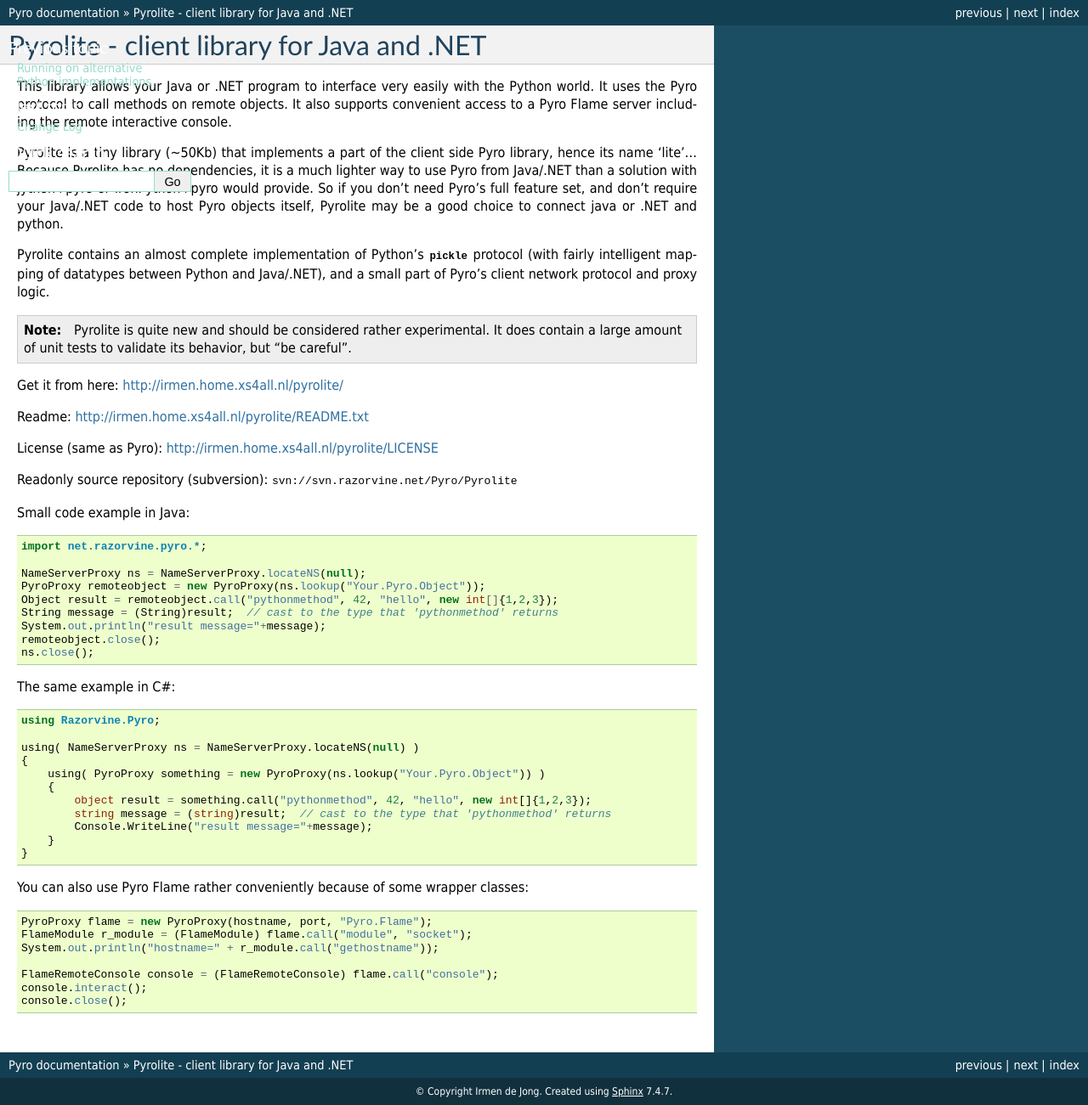
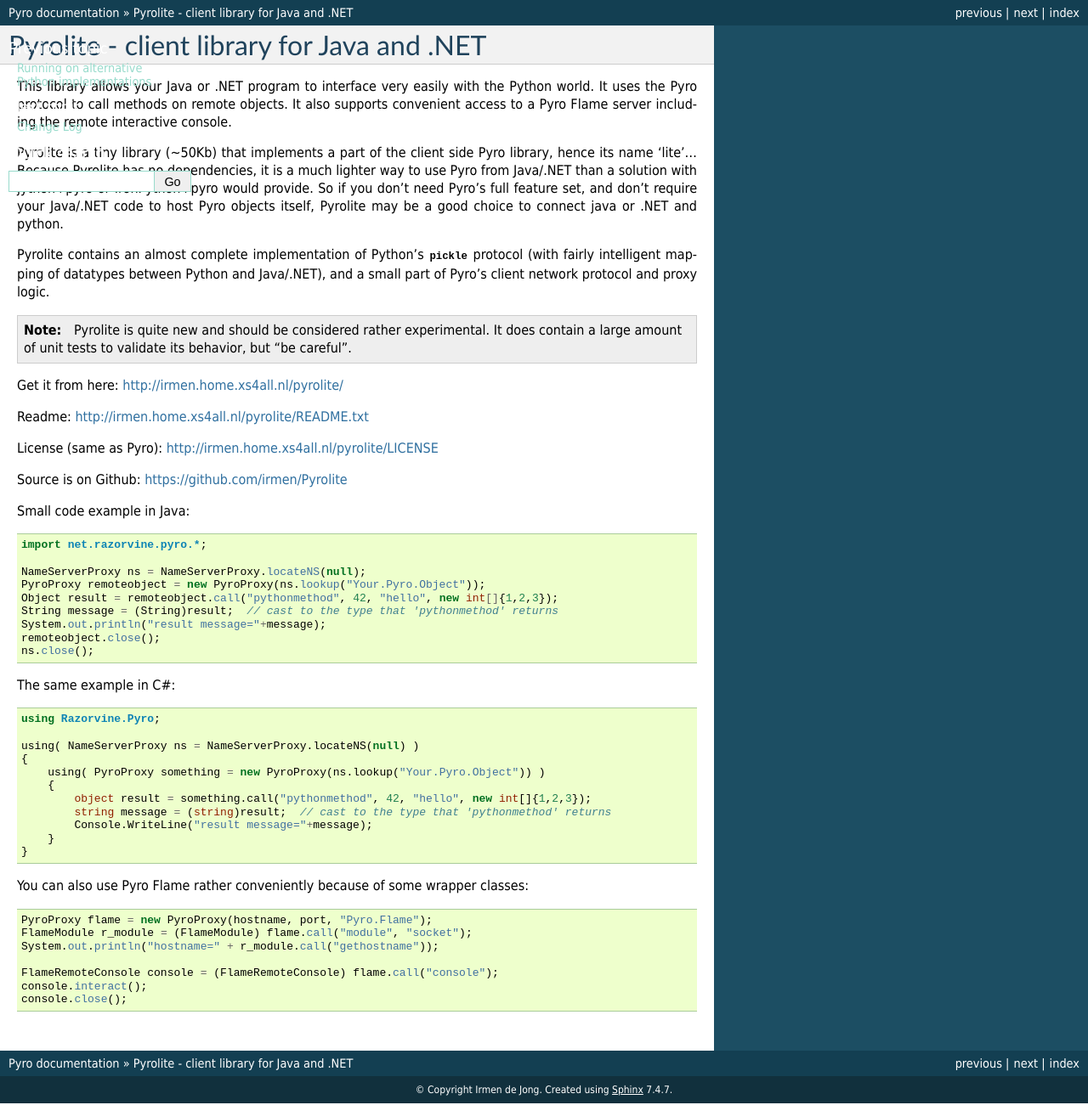
Before and after one commit to irmen/Pyro4, a Sphinx documentation site: the page built from docs/source/pyrolite.rst, in a window 1280 px wide. Shown: the whole page at 85% size. Built offline with Sphinx 7.4.7, drawn with Linux system fonts in a browser that asks for light colours; the version number could not be read and is left out.

Commit message:
updated source repo locations

```diff
--- a/docs/source/index.rst
+++ b/docs/source/index.rst
@@ -17,7 +17,7 @@
 Pyro is copyright © Irmen de Jong (irmen@razorvine.net | http://www.razorvine.net).  Please read :doc:`license`.
 
 Join the `Pyro mailing list <http://lists.sourceforge.net/lists/listinfo/pyro-core>`_ for questions and discussion.
-Pyro can be found on Pypi as `Pyro4 <http://pypi.python.org/pypi/Pyro4/>`_.
+Pyro can be found on Pypi as `Pyro4 <http://pypi.python.org/pypi/Pyro4/>`_.  Source on Github: https://github.com/irmen/Pyro4
 
 
 Contents
--- a/docs/source/install.rst
+++ b/docs/source/install.rst
@@ -41,8 +41,7 @@
     If you decide to get the distribution archive (.tar.gz) and use that,
     one way to extract it is to use the (free) `7-zip <http://www.7-zip.org>`_ archive utility.
 
-If you want you can also obtain the source directly from my source repository (subversion, read only access):
-:kbd:`svn://svn.razorvine.net/Pyro/Pyro4`
+If you want you can also obtain the source directly from Github: https://github.com/irmen/Pyro4
 
 
 Stuff you get in the distribution archive
--- a/docs/source/pyrolite.rst
+++ b/docs/source/pyrolite.rst
@@ -30,7 +30,7 @@
 
 License (same as Pyro): http://irmen.home.xs4all.nl/pyrolite/LICENSE
 
-Readonly source repository (subversion): :kbd:`svn://svn.razorvine.net/Pyro/Pyrolite`
+Source is on Github: https://github.com/irmen/Pyrolite
 
 Small code example in Java:
 
```
Also changed, not shown: 1 other file.
